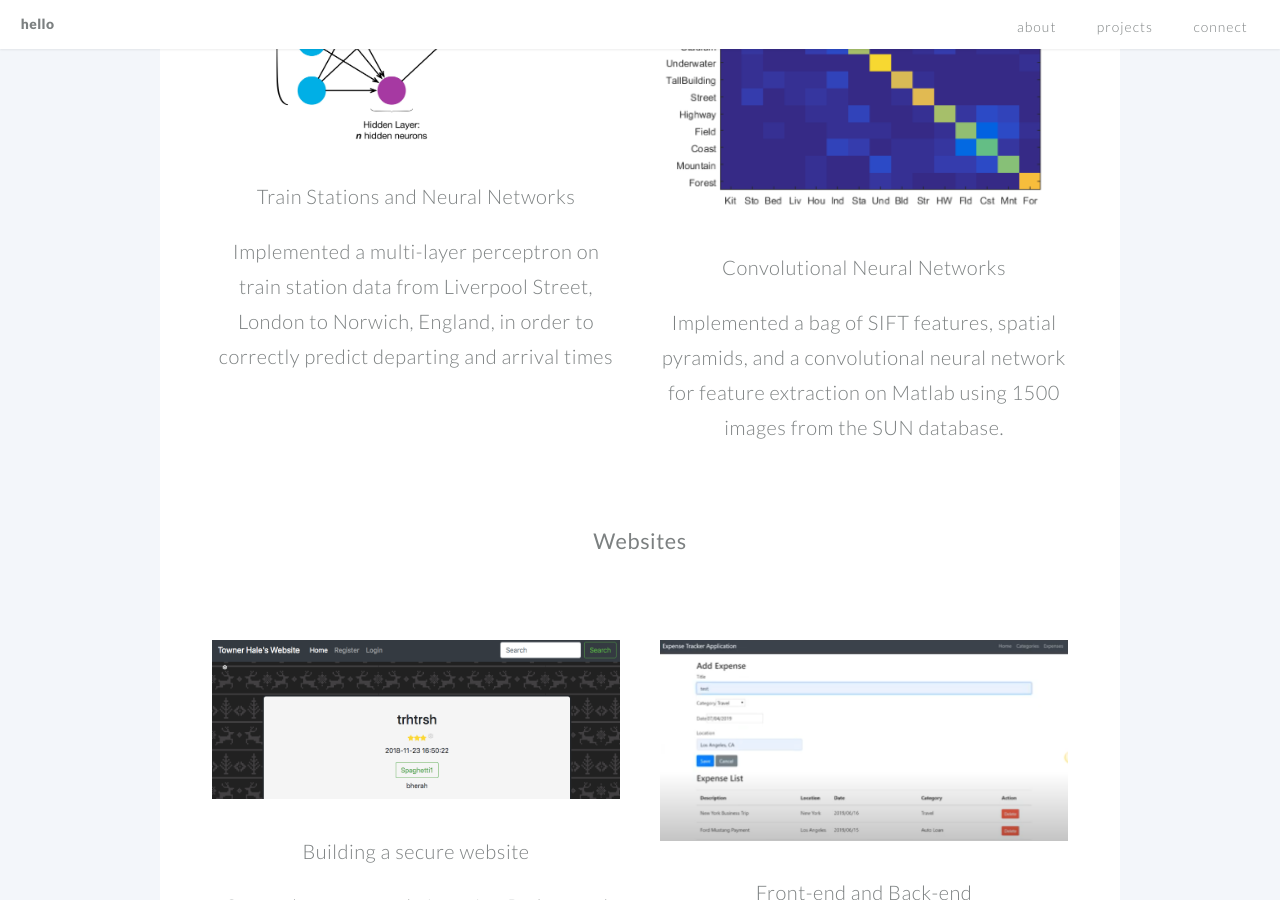
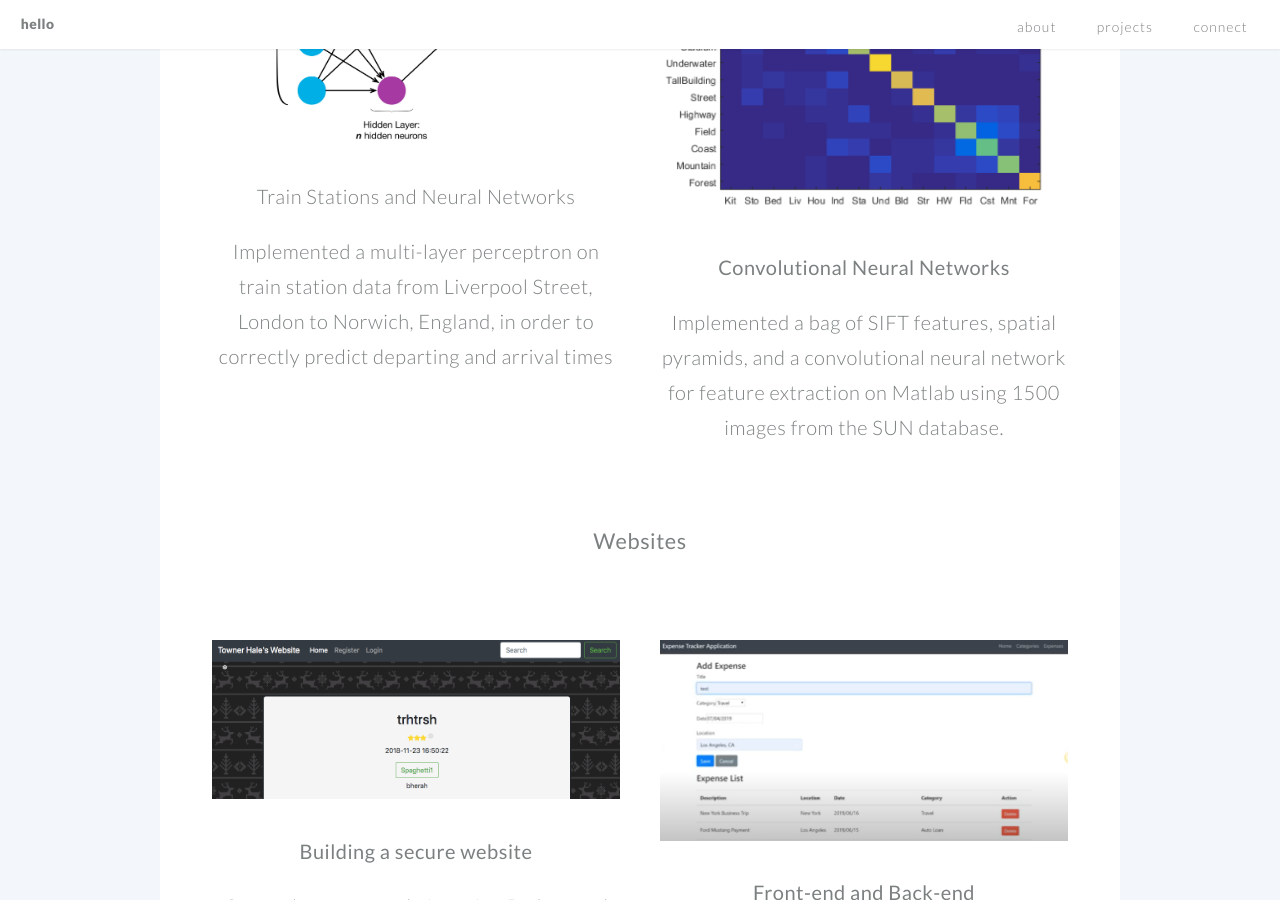
Before and after one commit to townerhale/towner_personal, a Jekyll site: the page built from index.md, in a window 1280 px wide and 900 px high, scrolled down 1902 px. Built offline with Jekyll 4.4.1, drawn with Linux system fonts in a browser that asks for light colours.

Commit message:
fixed header issues

```diff
--- a/_data/projects.yml
+++ b/_data/projects.yml
@@ -18,4 +18,3 @@ projects:
       - item: example5.html
         image: /images/pic_5.png
       - item: example6.html
-        image: /images/mytitle.png
--- a/_includes/example2.html
+++ b/_includes/example2.html
@@ -1,2 +1,2 @@
-<h2>Convolutional Neural Networks<h2>
+<h2><strong> Convolutional Neural Networks </strong><h2>
 <p>Implemented a bag of SIFT features, spatial pyramids, and a convolutional neural network for feature extraction on Matlab using 1500 images from the SUN database. </p>
--- a/_includes/example3.html
+++ b/_includes/example3.html
@@ -1,3 +1,3 @@
 
-<h2>Building a secure website<h2>
+<h2> <strong> Building a secure website </strong><h2>
 <p>Created a secure website using Python and SQL where users can log in, post a review, and search for reviews, with security from SQL injection, cross-site, CSRF, and HTTP attacks.</p>
--- a/_includes/example4.html
+++ b/_includes/example4.html
@@ -1,2 +1,2 @@
-<h2>Front-end and Back-end <h2>
+<h2><strong> Front-end and Back-end </strong><h2>
 <p>Built an Expense tracker application that uses React, Spring Boot, and SQL </p>
```
